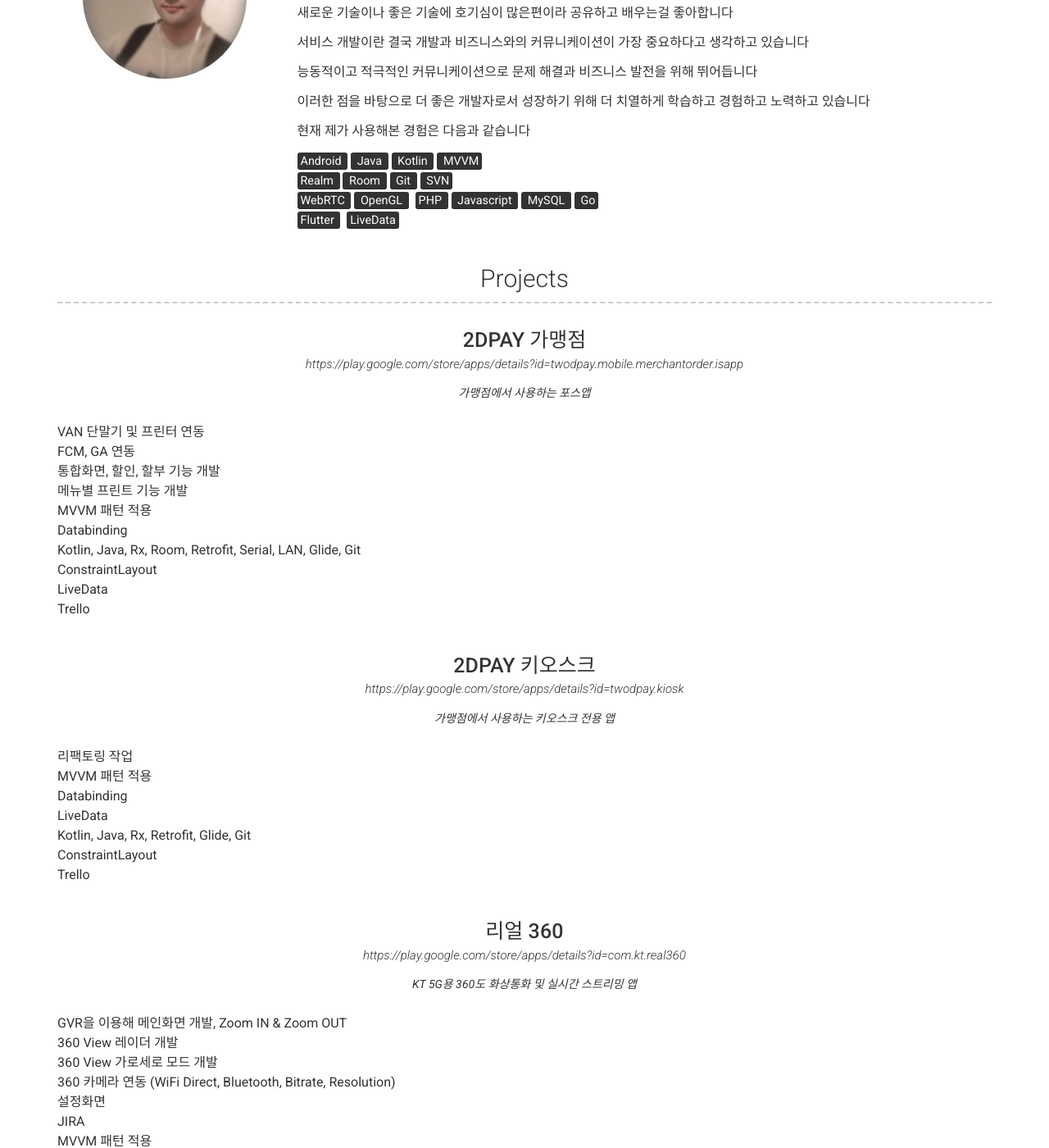
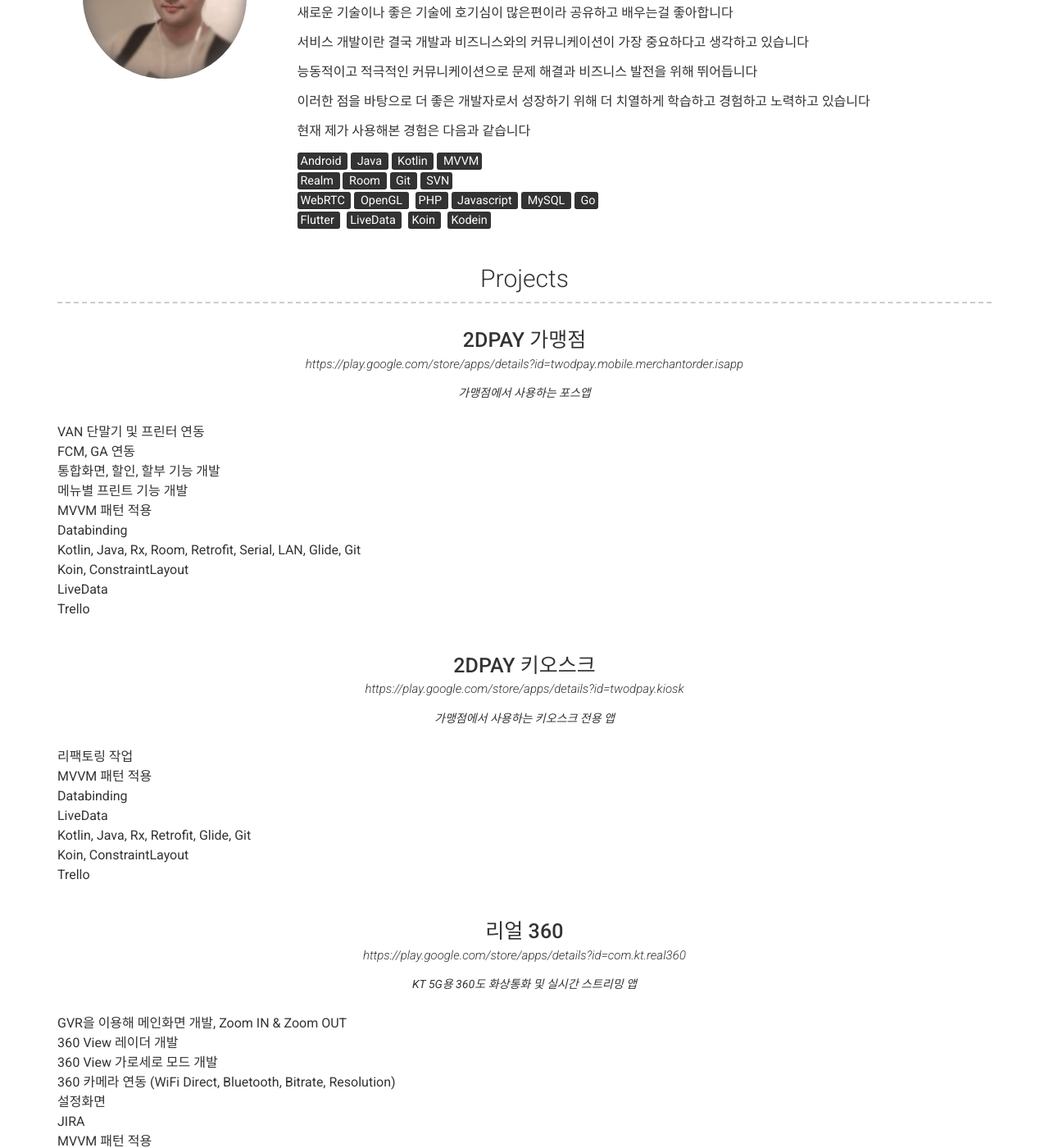
Before and after one commit to developerwatson/devwatsonlee.github.io, a Jekyll site: the page built from index.md, in a window 1280 px wide and 1400 px high, scrolled down 406 px. Shown: the whole window at 82% size. Built offline with Jekyll 4.4.1, drawn with Linux system fonts in a browser that asks for light colours; some of the changed text lies outside the part shown.

Commit message:
content add

```diff
--- a/_config.yml
+++ b/_config.yml
@@ -46,7 +46,7 @@
   <mark> Realm </mark> &nbsp;<mark> Room </mark> &nbsp;<mark> Git </mark> &nbsp;<mark> SVN </mark>
   <mark> WebRTC </mark> &nbsp;<mark> OpenGL </mark> &nbsp;
   <mark> PHP </mark> &nbsp;<mark> Javascript </mark> &nbsp;<mark> MySQL </mark> &nbsp;<mark> Go </mark>
-  <mark> Flutter </mark> &nbsp; <mark> LiveData </mark>
+  <mark> Flutter </mark> &nbsp; <mark> LiveData </mark> &nbsp; <mark> Koin </mark> &nbsp; <mark> Kodein </mark>
 
 # Projects Section
 # projects_title: Projects #(Use this to override about projects section title)
--- a/_data/projects.yml
+++ b/_data/projects.yml
@@ -13,7 +13,7 @@
     MVVM 패턴 적용
     Databinding
     Kotlin, Java, Rx, Room, Retrofit, Serial, LAN, Glide, Git
-    ConstraintLayout
+    Koin, ConstraintLayout
     LiveData
     Trello
 
@@ -29,7 +29,7 @@
     Databinding
     LiveData
     Kotlin, Java, Rx, Retrofit, Glide, Git
-    ConstraintLayout
+    Koin, ConstraintLayout
     Trello
 
 - layout: top-middle
@@ -47,7 +47,7 @@
     JIRA
     MVVM 패턴 적용
     Kotlin, Kodein, Rx, Realm, Retrofit, WiFiDirect, Bluetooth
-    ConstraintLayout
+    Kodein, ConstraintLayout
     LiveData
     WebRTC, VP8, MediaCodec, SVN, Git
 
```
